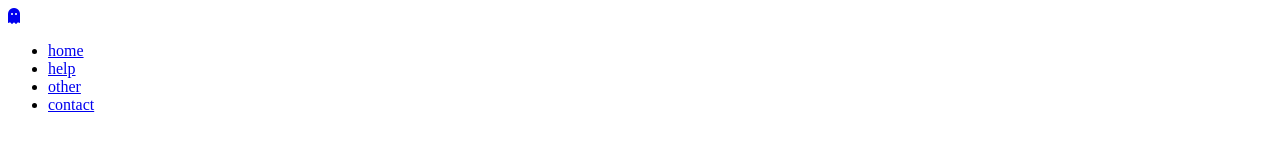
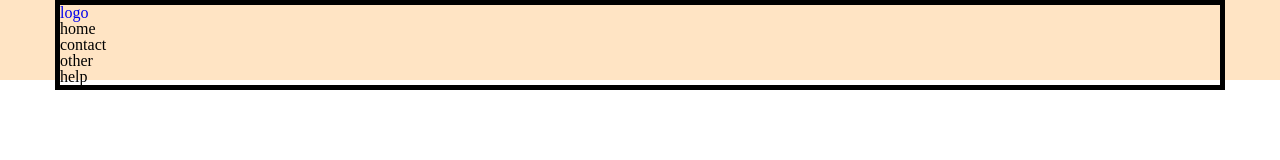
Before and after one commit to TTBekaTT/lecture1, a plain HTML site: page index.html in a window 1280 px wide. Drawn offline with Linux system fonts and the light colour scheme.

Commit message:
add header

```diff
--- a/index.html
+++ b/index.html
@@ -9,29 +9,24 @@
       crossorigin="anonymous"
     ></script>
     <title>lecture1</title>
+    <link rel="stylesheet" href="/reset.css" />
+    <link rel="stylesheet" href="/style.css" />
   </head>
   <body>
     <header>
-      <div class="icon">
-        <a href="#"> <i class="fa-solid fa-ghost"> </i></a>
+      <div class="conteiner">
+        <div class="logo">
+          <a href="#">logo</a>
+        </div>
+        <nav>
+          <ul class="nav-ul">
+            <li>home</li>
+            <li>contact</li>
+            <li>other</li>
+            <li>help</li>
+          </ul>
+        </nav>
       </div>
-      <nav>
-        <ul class="nav-ul">
-          <li class="nav-block">
-            <a href="#">home</a>
-          </li>
-          <li class="nav-block">
-            <a href="#">help</a>
-          </li>
-          <li class="nav-block">
-            <a href="#">other</a>
-          </li>
-          <li class="nav-block">
-            <a href="#">contact</a>
-          </li>
-        </ul>
-      </nav>
-      <div class="burger-icon"></div>
     </header>
   </body>
 </html>
--- /dev/null
+++ b/reset.css
@@ -0,0 +1,135 @@
+/* http://meyerweb.com/eric/tools/css/reset/
+   v2.0 | 20110126
+   License: none (public domain)
+*/
+
+html,
+body,
+div,
+span,
+applet,
+object,
+iframe,
+h1,
+h2,
+h3,
+h4,
+h5,
+h6,
+p,
+blockquote,
+pre,
+a,
+abbr,
+acronym,
+address,
+big,
+cite,
+code,
+del,
+dfn,
+em,
+img,
+ins,
+kbd,
+q,
+s,
+samp,
+small,
+strike,
+strong,
+sub,
+sup,
+tt,
+var,
+b,
+u,
+i,
+center,
+dl,
+dt,
+dd,
+ol,
+ul,
+li,
+fieldset,
+form,
+label,
+legend,
+table,
+caption,
+tbody,
+tfoot,
+thead,
+tr,
+th,
+td,
+article,
+aside,
+canvas,
+details,
+embed,
+figure,
+figcaption,
+footer,
+header,
+hgroup,
+menu,
+nav,
+output,
+ruby,
+section,
+summary,
+time,
+mark,
+audio,
+video {
+  margin: 0;
+  padding: 0;
+  border: 0;
+  font-size: 100%;
+  font: inherit;
+  vertical-align: baseline;
+}
+/* HTML5 display-role reset for older browsers */
+article,
+aside,
+details,
+figcaption,
+figure,
+footer,
+header,
+hgroup,
+menu,
+nav,
+section {
+  display: block;
+}
+body {
+  line-height: 1;
+}
+ol,
+ul {
+  list-style: none;
+}
+blockquote,
+q {
+  quotes: none;
+}
+blockquote:before,
+blockquote:after,
+q:before,
+q:after {
+  content: "";
+  content: none;
+}
+table {
+  border-collapse: collapse;
+  border-spacing: 0;
+}
+a {
+  text-decoration: none;
+}
+* {
+  box-sizing: border-box;
+}
--- /dev/null
+++ b/style.css
@@ -0,0 +1,18 @@
+.conteiner {
+  width: 1170px;
+  margin: 0 auto;
+  border: 5px solid black;
+}
+.d-flex {
+  display: flex;
+}
+/* .header-style */
+header {
+  height: 80px;
+  background-color: bisque;
+}
+.h-logo a {
+  font-size: 40px;
+  color: red;
+  text-transform: capitalize;
+}
```
